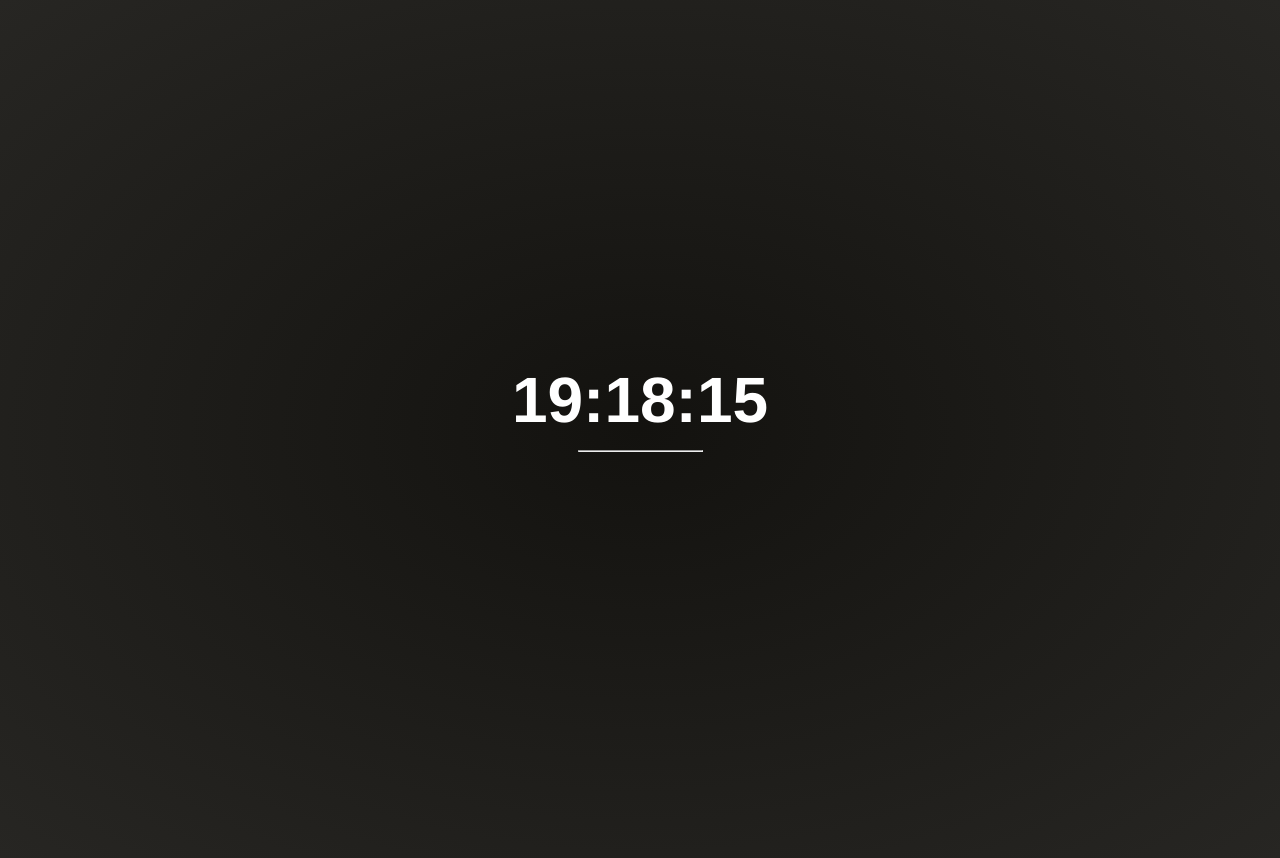
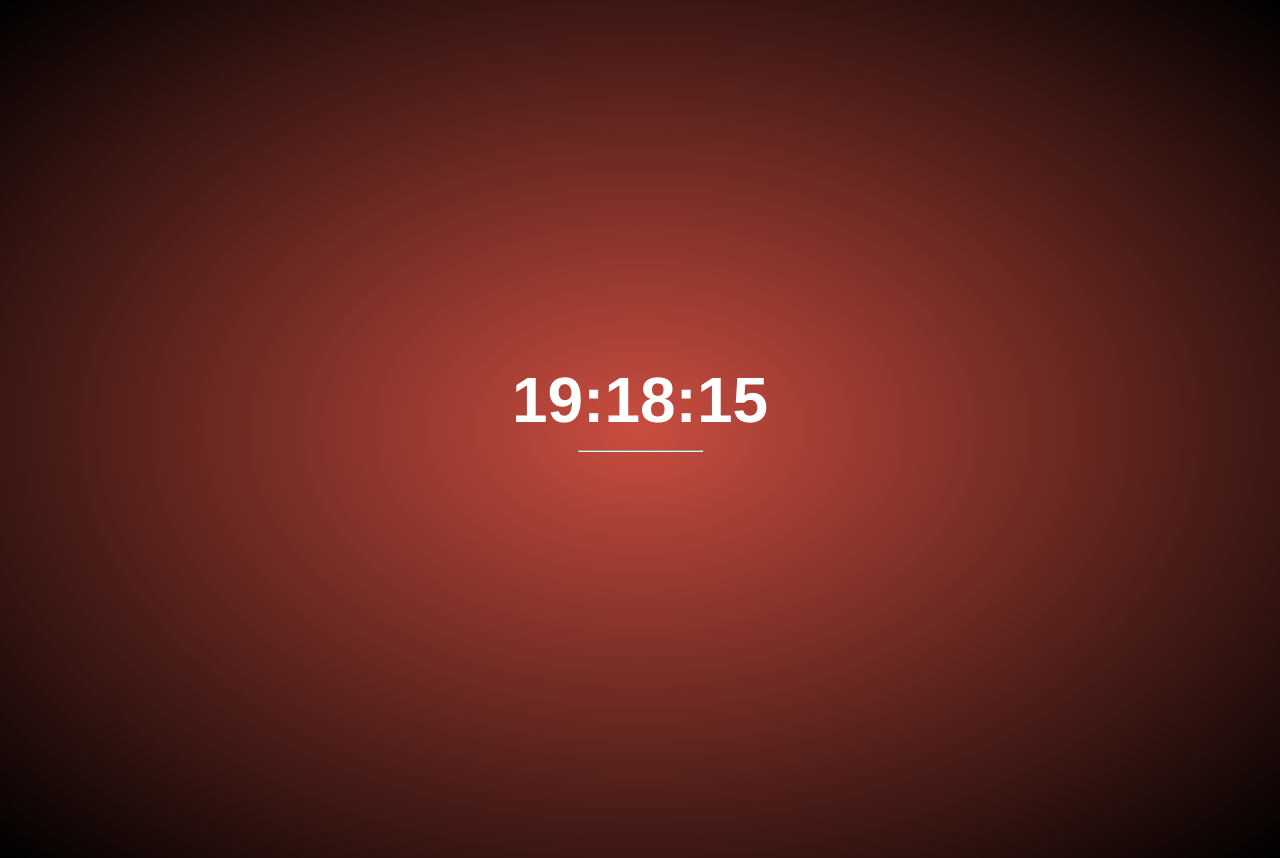
Before and after one commit to POLaferriere/3.3-color-clock, a website: page index.html in a window 1280 px wide. Drawn offline with Linux system fonts and the light colour scheme.

Commit message:
Changes to the color

```diff
--- a/scripts/main.js
+++ b/scripts/main.js
@@ -14,8 +14,8 @@ var seconds = leadingZero(time.getSeconds());
 var currentTime = hours + ":" + minutes + ":" + seconds;
 document.querySelector(".time").textContent = currentTime;
 
-var hexColor = leadingZero(Number(hours).toString(16)) + leadingZero(Number(minutes).toString(16)) + leadingZero(Number(seconds).toString(16));
-var hexColor2 = leadingZero((Number(hours)+20).toString(16)) + leadingZero((Number(minutes)+20).toString(16)) + leadingZero((Number(seconds)+20).toString(16));
+var hexColor = leadingZero((Math.round(Number(hours)/24*255)).toString(16)) + leadingZero((Math.round(Number(minutes)/60*255)).toString(16)) + leadingZero(Math.round((Number(seconds)/60*255)).toString(16));
+var hexColor2 = "000000";
 
 
 var background = document.querySelector('body');
@@ -38,8 +38,8 @@ function timeRefresh() {
 
 
 
-  hexColor = leadingZero(Number(hours).toString(16)) + leadingZero(Number(minutes).toString(16)) + leadingZero(Number(seconds).toString(16));
-  hexColor2 = leadingZero((Number(hours)+20).toString(16)) + leadingZero((Number(minutes)+20).toString(16)) + leadingZero((Number(seconds)+20).toString(16));
+  hexColor = leadingZero((Math.round(Number(hours)/24*255)).toString(16)) + leadingZero((Math.round(Number(minutes)/60*255)).toString(16)) + leadingZero(Math.round((Number(seconds)/60*255)).toString(16));
+  hexColor2 = '000000';
 
   document.querySelector(".time").textContent = currentTime;
 
--- a/scss/main.scss
+++ b/scss/main.scss
@@ -2,6 +2,7 @@
 @import '../bower_components/neat/app/assets/stylesheets/neat';
 
 body {
+  transition: radial-gradient 1s ease-in-out;
   height: 400px;
 }
 
```
Also changed, not shown: css/main.css.
